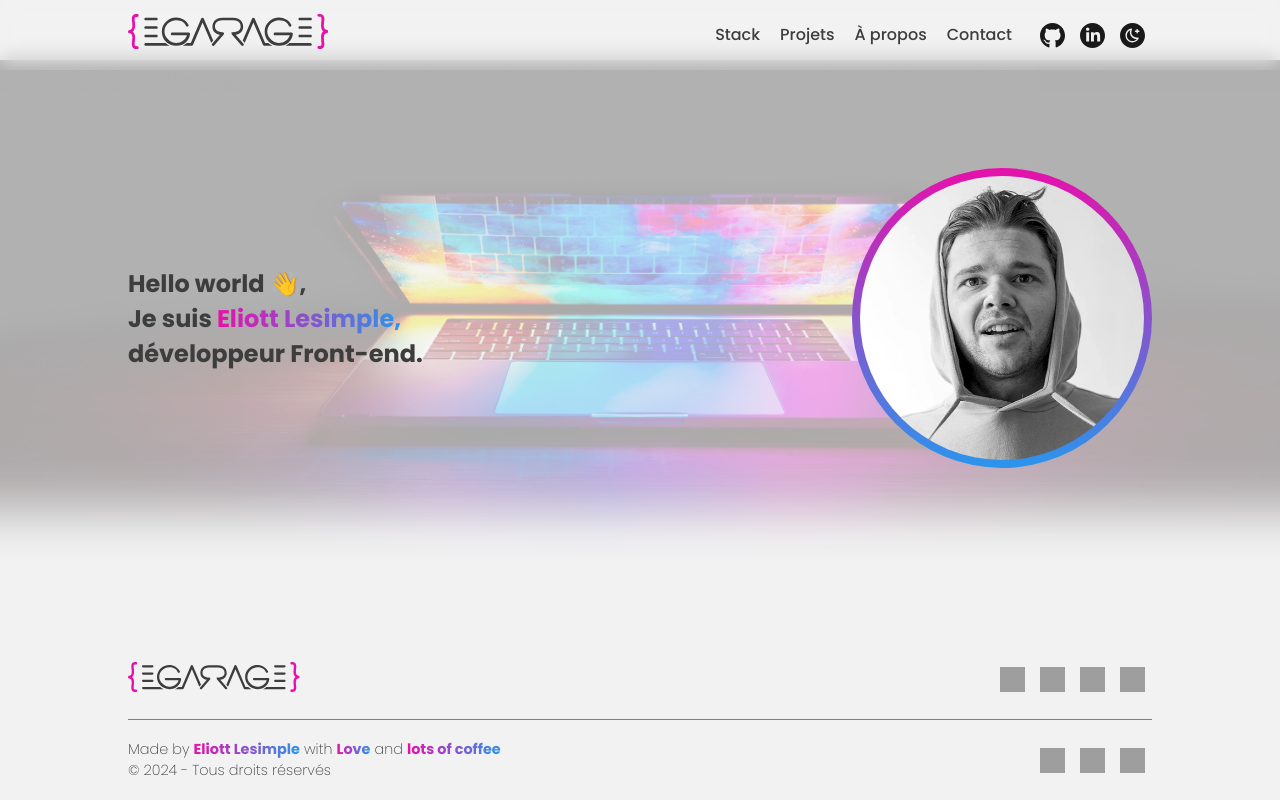
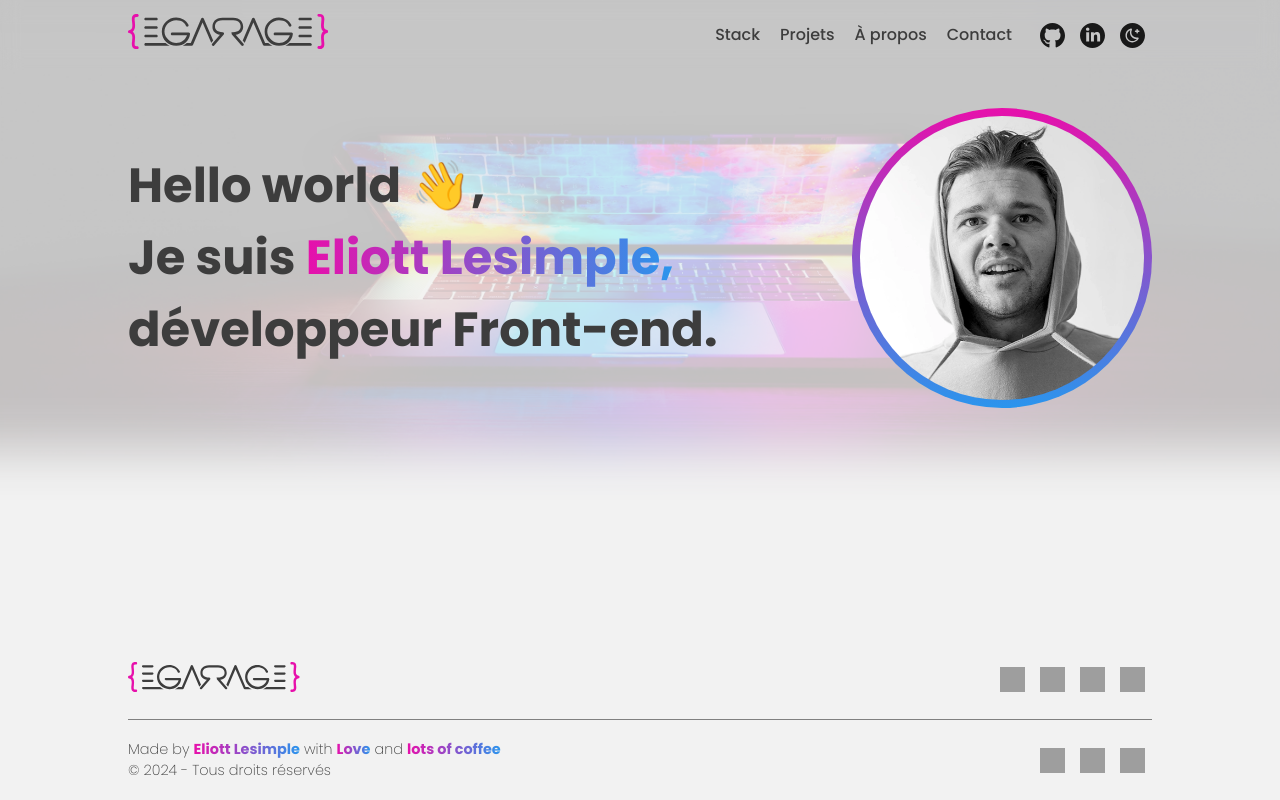
Before and after one commit to lesimpleliott/MyPortfolio, a React (Vite) app: page / in a window 1280 px wide. Built offline with nearby package versions, Linux system fonts and the light colour scheme; grey boxes are pictures that could not be loaded.

Commit message:
CSS adjustment

```diff
--- a/src/styles/base/global.scss
+++ b/src/styles/base/global.scss
@@ -16,10 +16,4 @@ main {
   align-items: center;
   gap: 60px;
   flex: 1;
-  margin-top: 60px;
-
-  section {
-    width: 100%;
-    padding-inline: 5vw;
-  }
 }
--- a/src/styles/theme/colors.scss
+++ b/src/styles/theme/colors.scss
@@ -4,7 +4,7 @@
   --gradient: linear-gradient(#e710ab, #2a95ed);
   --text: #3d3d3d;
   --background: #f2f2f2;
-  --heroBannerBackground: rgba(242, 242, 242, 0.7);
+  --heroBannerBackground: rgba(242, 242, 242, 0.8);
   --cardBackground: #fff;
   --hoverCard: rgba(242, 242, 242, 0.5);
 }
--- a/src/styles/theme/typography.scss
+++ b/src/styles/theme/typography.scss
@@ -10,6 +10,11 @@
 
 * {
   font-family: "Poppins", sans-serif;
+}
+
+h1 {
+  font-weight: 700;
+  font-size: clamp(1.8rem, 4vw, 3rem);
 }
 
 h2 {
```
